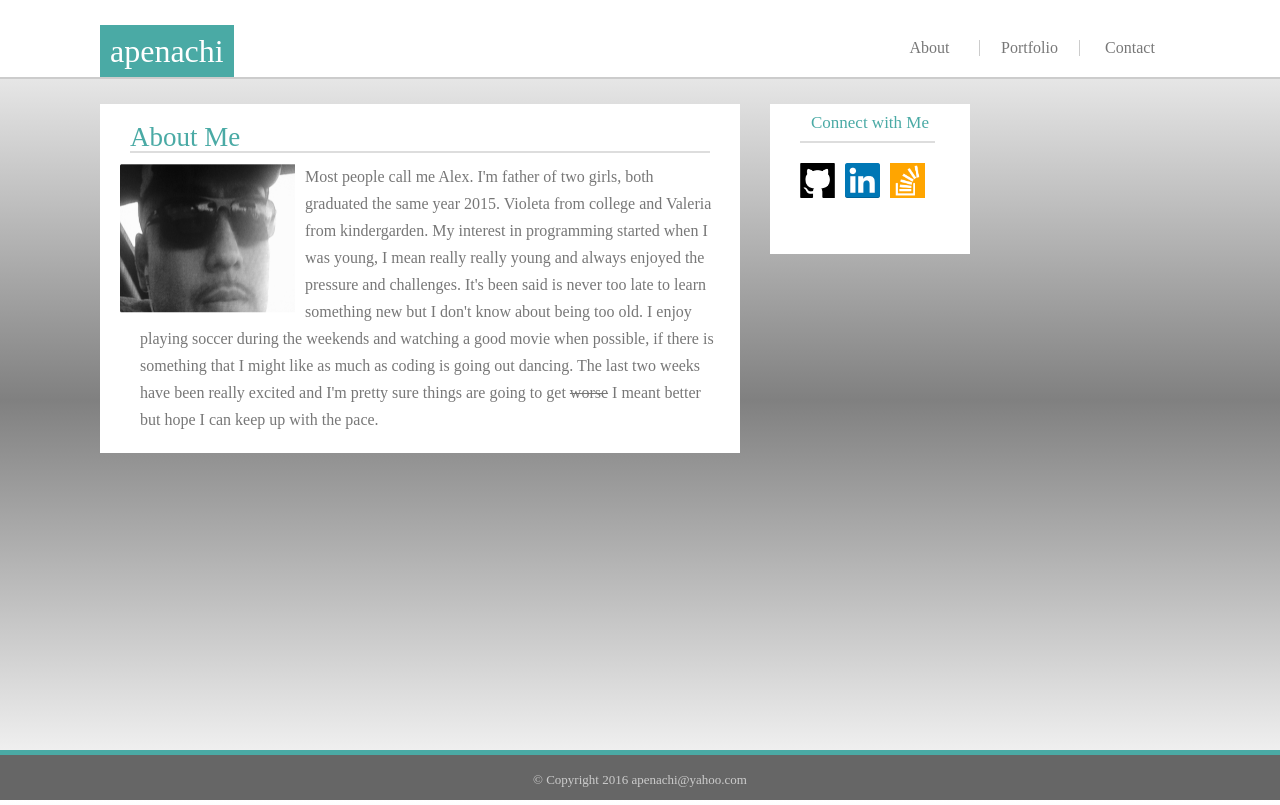
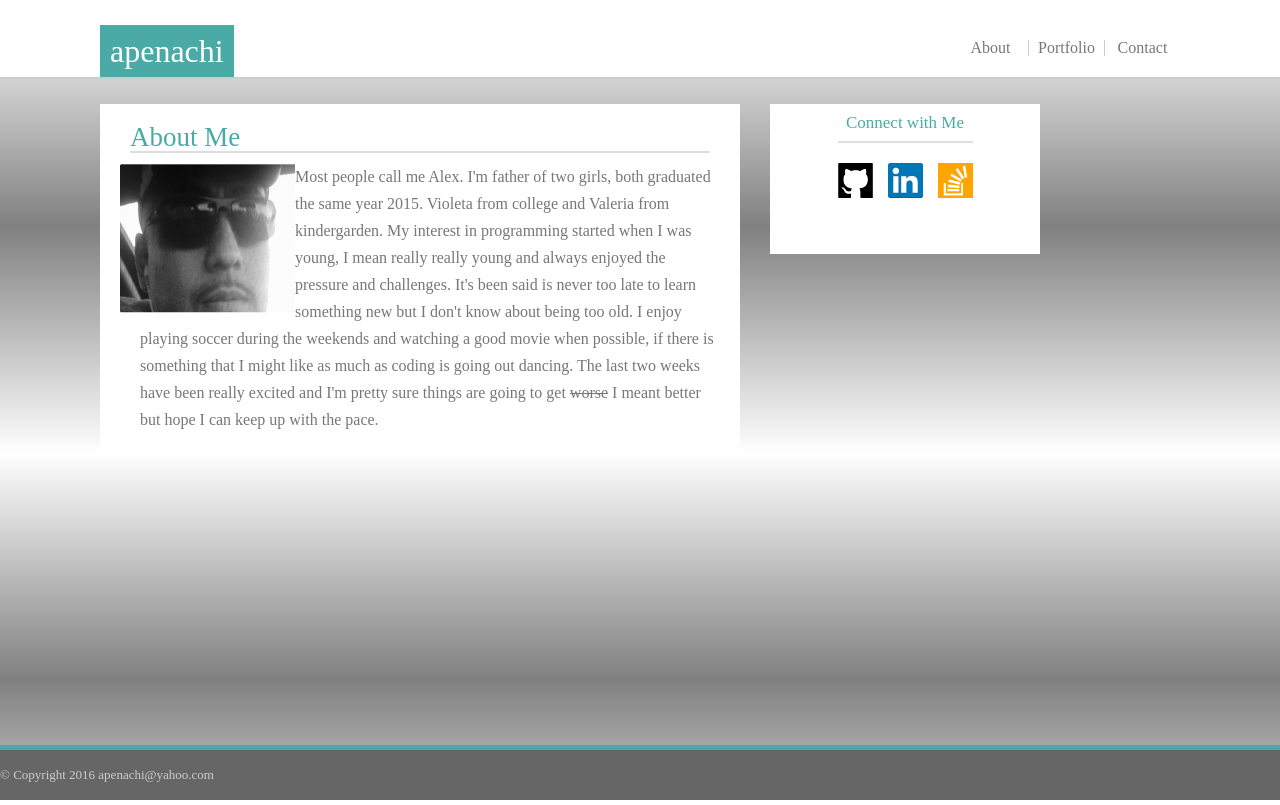
Before and after one commit to apenachi/Basic-Portfolio, a PHP site: page / in a window 1280 px wide. Run offline with PHP 8.4, Linux system fonts and the light colour scheme.

Commit message:
index.html done

```diff
--- a/assets/css/style.css
+++ b/assets/css/style.css
@@ -1,21 +1,16 @@
-* {
+/** {
 	box-sizing: border-box;
 	text-align: center;
 }
-html {
-	position: relative;
-	height: 100%;
+*/
+body {
+	background: linear-gradient(white, gray, white);
 }
-body {
-	background: linear-gradient(white, gray, white);/* #e0e0e0;*/
-}
-
 header {
 	background-color: #ffffff;
 	border-bottom: 2px solid #cccccc;
 	overflow: auto;
 }
-
 section {
 	background-color: #ffffff;
 	border-color: #dddddd;
@@ -24,7 +19,6 @@ section {
 	margin-left: 100px;
 	margin-right: 30px;
 	float: left;
-	/*overflow: auto;*/
 }
 article {
 	margin: 20px;
@@ -34,16 +28,21 @@ aside {
 	background-color: #ffffff;
 	margin-top: 25px;
 	overflow: auto;
-	width: 200px;
+	width: 270px;
 	height: 150px;
 }
-
+nav {
+	float: right;
+	height: 25px;
+	margin-top: 40px;
+	margin-right: 100px;
+	/*line-height: 25px;*/
+}
 footer {
 	background-color: #666666;
 	height: 50px;
 	line-height: 50px;
 	border-top: 5px solid #4aaaa5;
-	clear: both;
 	width: 100%;
 	bottom: 0;
 	position: absolute;
@@ -68,62 +67,51 @@ h2 {
 h3 {
 	font-size: 17px;
 	padding: 10px;
-	/*display: inline;*/
-
 	color: #4aaaa5;
+	text-align: center;
 }
 h4 {
 	font-size: 13px;
 	color: #cccccc;
 }
-.menu li {
-	float: left;
-	width: 100px;
-	margin: 0;
-
-}
-.vertical {
-	border-right: 1px solid #cccccc;
-}
-
-p, li{
-	color: #777777;
-}
 img {
 	float: left;
-	margin-right: 10px;
 }
 p {
 	text-align: left;
 	line-height: 27px;
 	padding-left: 20px;
 }
-.icons {
-	overflow: auto;
-	/*background-color: green;*/
-	padding-top: 20px;
-	margin-left: 30px;
-	border-top: 2px solid #dddddd;
-	width: 135px;
-
-}
-.icons li {
-	float: left;
-	/*margin-left: 1px;*/
-}
-
-nav {
-	float: right;
-	height: 25px;
-	margin-top: 40px;
-	margin-right: 100px;
-	/*line-height: 25px;*/
-}
-
 a {
 	text-decoration: none;
 	color: #777777;
 }
+p, li{
+	color: #777777;
+}
+.menu li {
+	float: left;
+	width: 75px;
+	margin: 0 auto;
+	text-align: center;
+}
+.vertical {
+	border-right: 1px solid #cccccc;
+}
+.icons {
+	overflow: auto;
+	padding-top: 20px;
+	margin: 0 auto;
+	border-top: 2px solid #dddddd;
+	width: 135px;
+}
+.icons li {
+	float: left;
+	width: 35px;
+}
+#mid{
+	margin: 0 15px;
+}
 .menu li:hover {
 	background-color: #4aaaa5;
 }
--- a/index.html
+++ b/index.html
@@ -35,17 +35,17 @@
 		<ul class="icons">
 			<li>
 				<a href="https://github.com/apenachi">
-					<img src="assets/img/github.png" width="35px" height="35px">
+					<img src="assets/img/github.png" width="35" height="35">
 				</a>
 			</li>
-			<li>
+			<li id="mid">
 				<a href="https://www.linkedin.com/in/alexander-penachi-13a6a213">
-					<img src="assets/img/linkedin.png" width="35px" height="35px">
+					<img src="assets/img/linkedin.png" width="35" height="35">
 				</a>
 			</li>
 			<li>
 				<a href="http://stackoverflow.com/users/2686192/apenachi">
-					<img src="assets/img/stackoverflow.png" width="35px" height="35px">
+					<img src="assets/img/stackoverflow.png" width="35" height="35">
 				</a>
 			</li>
 		</ul>
```
Also changed, not shown: assets/img/arcs.jpeg (added), assets/img/heads.jpeg (added), assets/img/macchupicchu.jpeg (added), assets/img/nazca.jpeg (added), assets/img/pyramids.jpeg (added).
